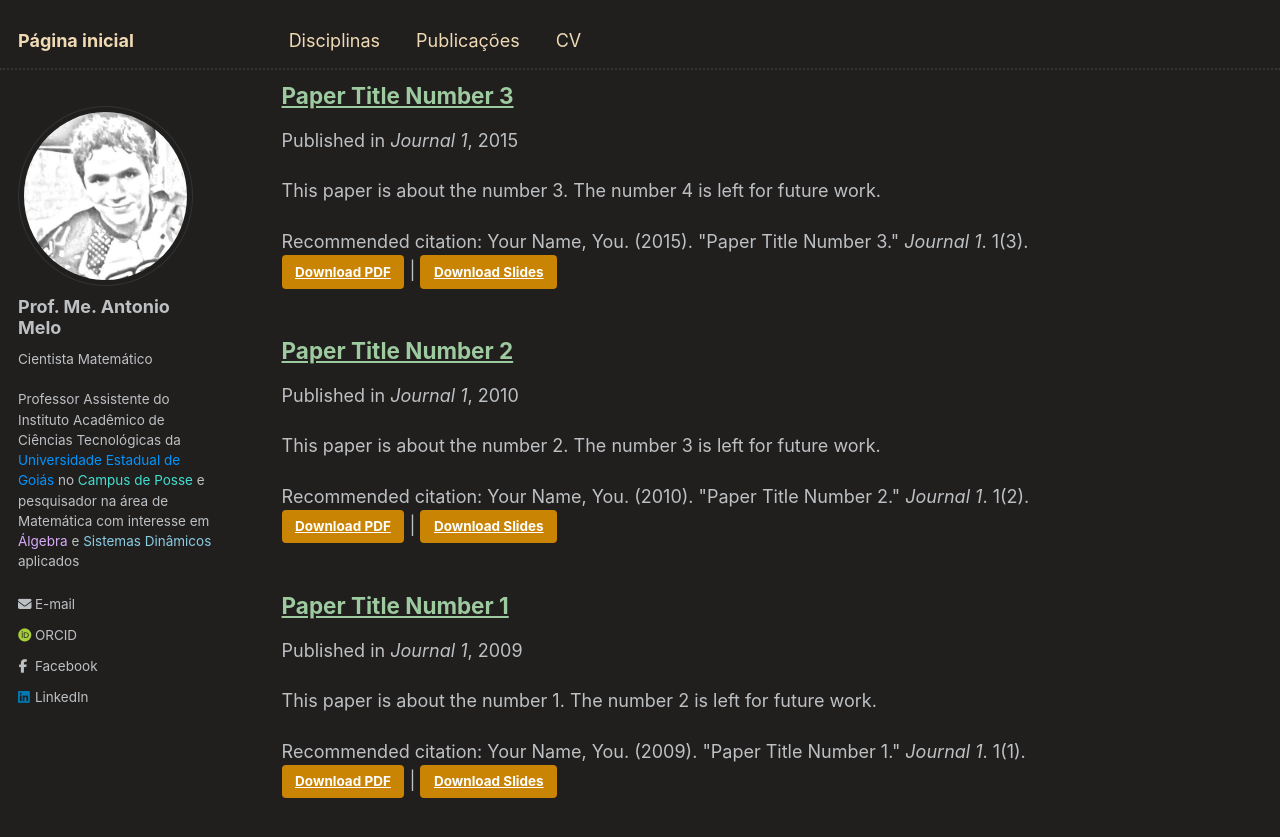
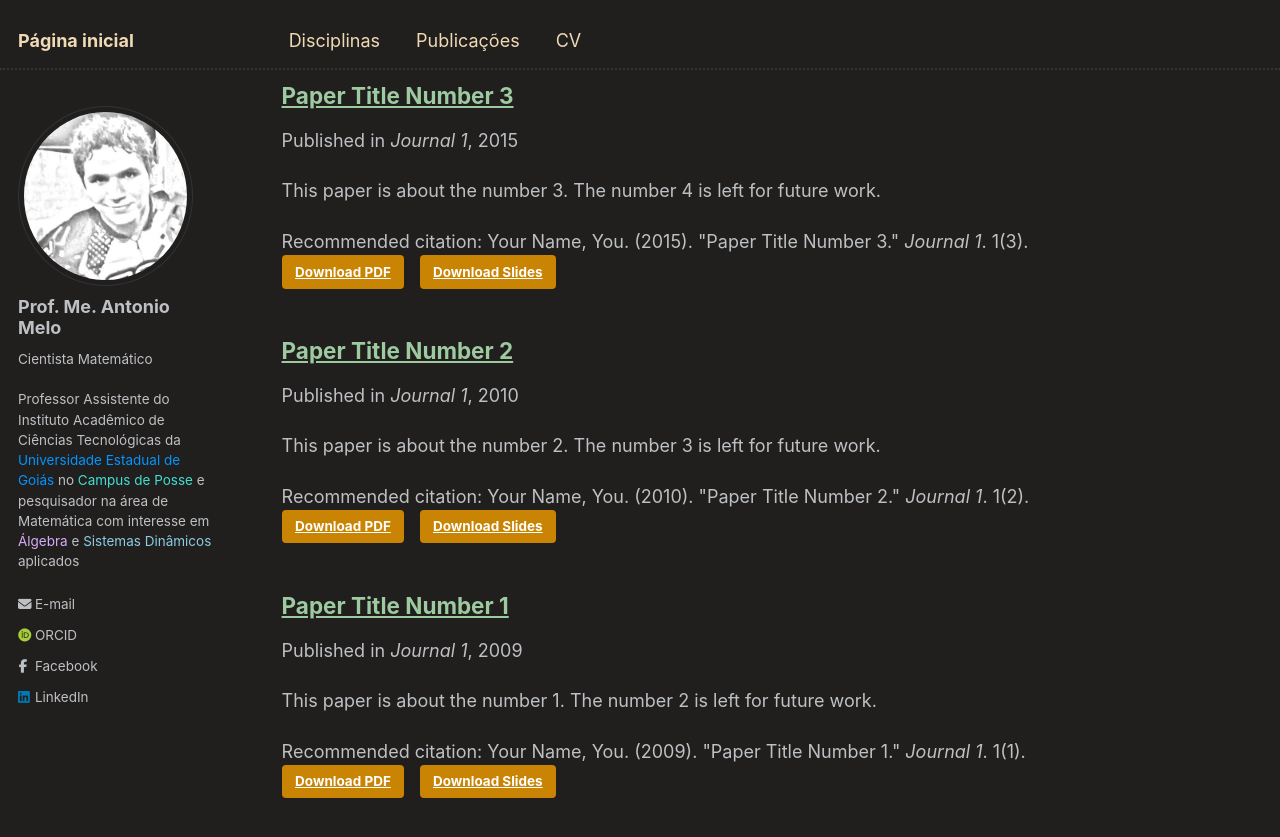
Before and after one commit to antmelo/antmelo.github.io, a Jekyll site: the page built from _pages/publications.md, in a window 1280 px wide and 900 px high, scrolled down 352 px. Shown: the top 837 px of the window. Built offline with Jekyll 4.4.1, drawn with Linux system fonts in a browser that asks for light colours; some web fonts are replaced.

Commit message:
Update archive-single.html

```diff
--- a/_includes/archive-single.html
+++ b/_includes/archive-single.html
@@ -53,7 +53,7 @@
     {% endif %}
 
     {% if post.citation and post.paperurl and post.slidesurl %}
-      <p>Recommended citation: {{ post.citation }}<br /><a href="{{ post.paperurl }}" class="btn">Download PDF</a> | <a href="{{ post.slidesurl }}" class="btn">Download Slides</a></p>
+      <p>Recommended citation: {{ post.citation }}<br /><a href="{{ post.paperurl }}" class="btn">Download PDF</a> &nbsp; <a href="{{ post.slidesurl }}" class="btn">Download Slides</a></p>
     {% elsif post.citation and post.paperurl %}
       <p>Recommended citation: {{ post.citation }}<br /><a href="{{ post.paperurl }}" class="btn">Download PDF</a></p>
     {% elsif post.citation and post.slidesurl %}
```
